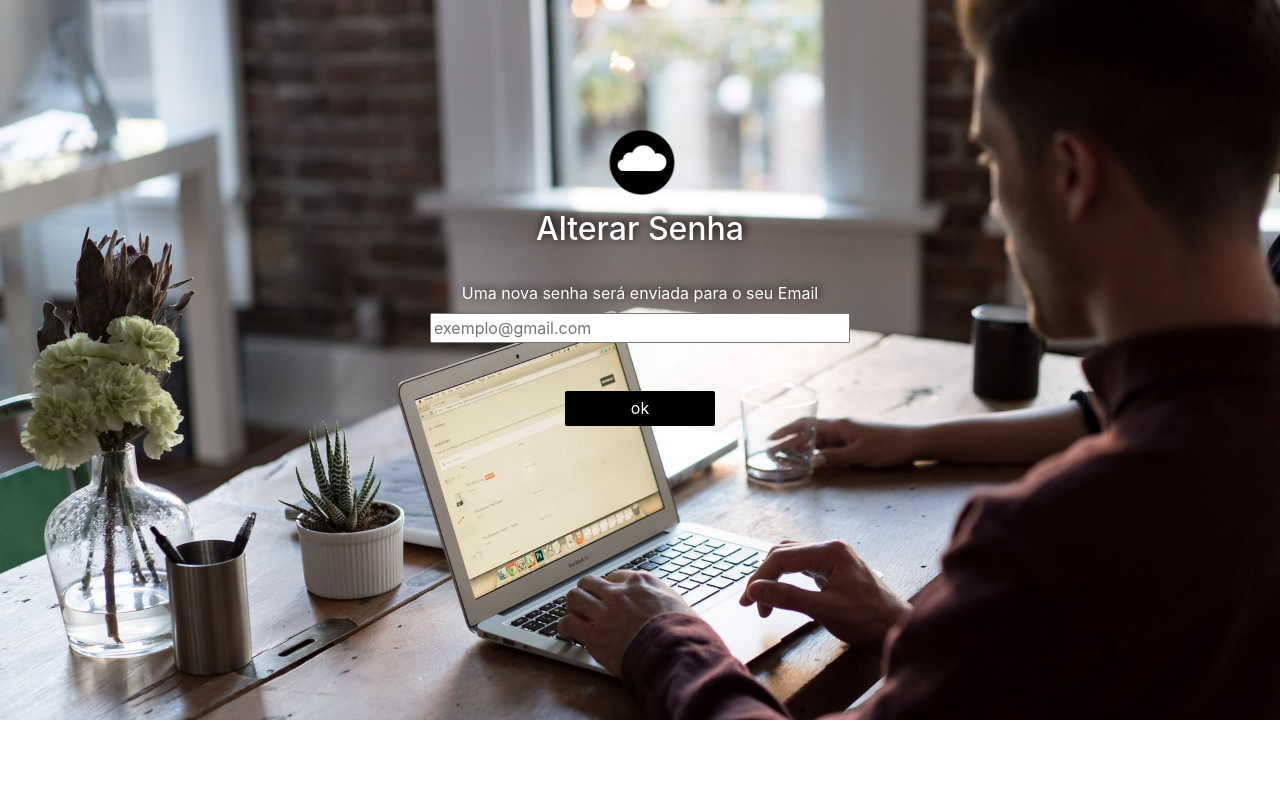
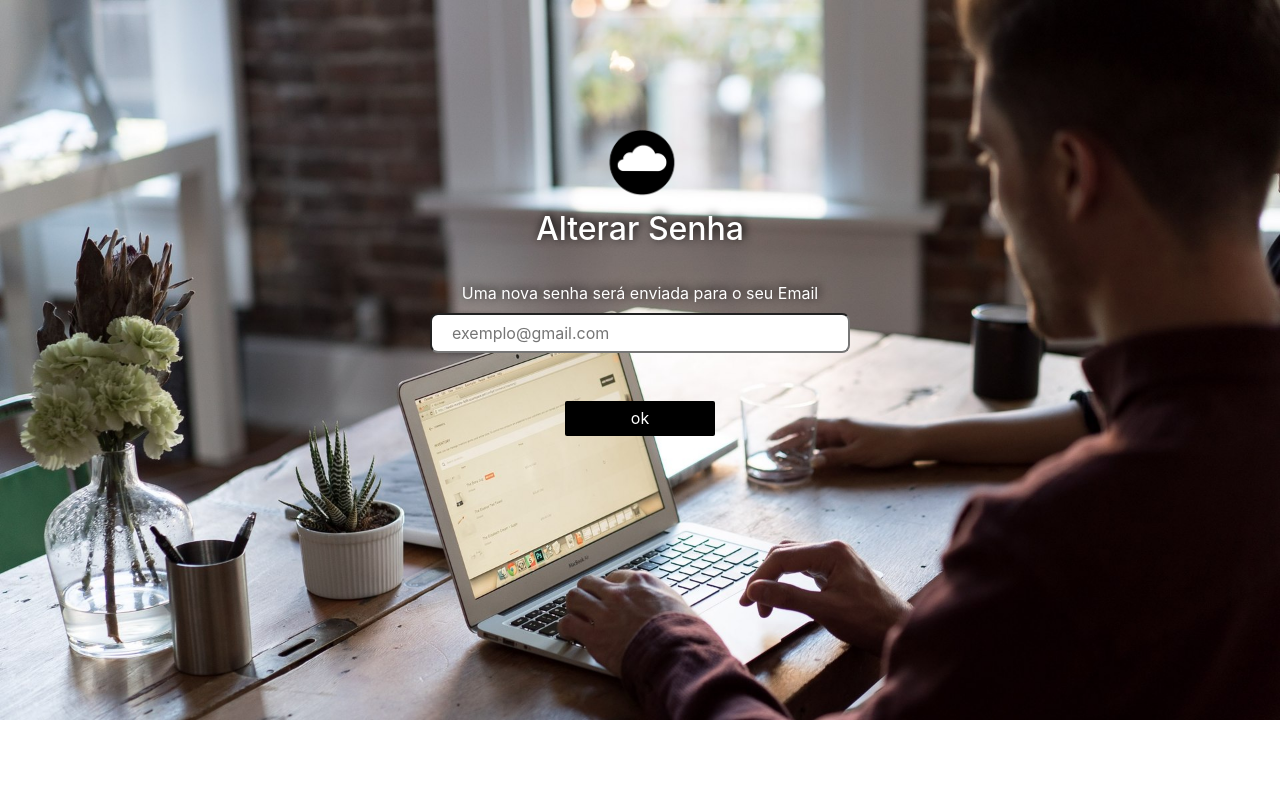
Before and after one commit to Guilherme103307/tcc-2020, a PHP site: page /poc-ingles/alterasenha.php in a window 1280 px wide. Run offline with PHP 8.4, Linux system fonts and the light colour scheme.

Commit message:
Update alterasenha.php

```diff
--- a/Views/alterasenha.php
+++ b/Views/alterasenha.php
@@ -24,7 +24,7 @@
 	 		 	<br>
 			<label for="exampleInputEmail1" >Uma nova senha será enviada para o seu Email</label>
 			<br>
-	  		 <input type="email"  name="email" placeholder="exemplo@gmail.com" style="width: 420px;" id="email">
+	  		 <input type="email"  name="email" placeholder="exemplo@gmail.com" style="width: 420px; height: 40px; border-radius: 8px; padding-left: 20px" id="email">
 		 	</div>
 		<br><br>
 			<input type="submit" name="ok" value="ok" class="btnEnviar">
```
